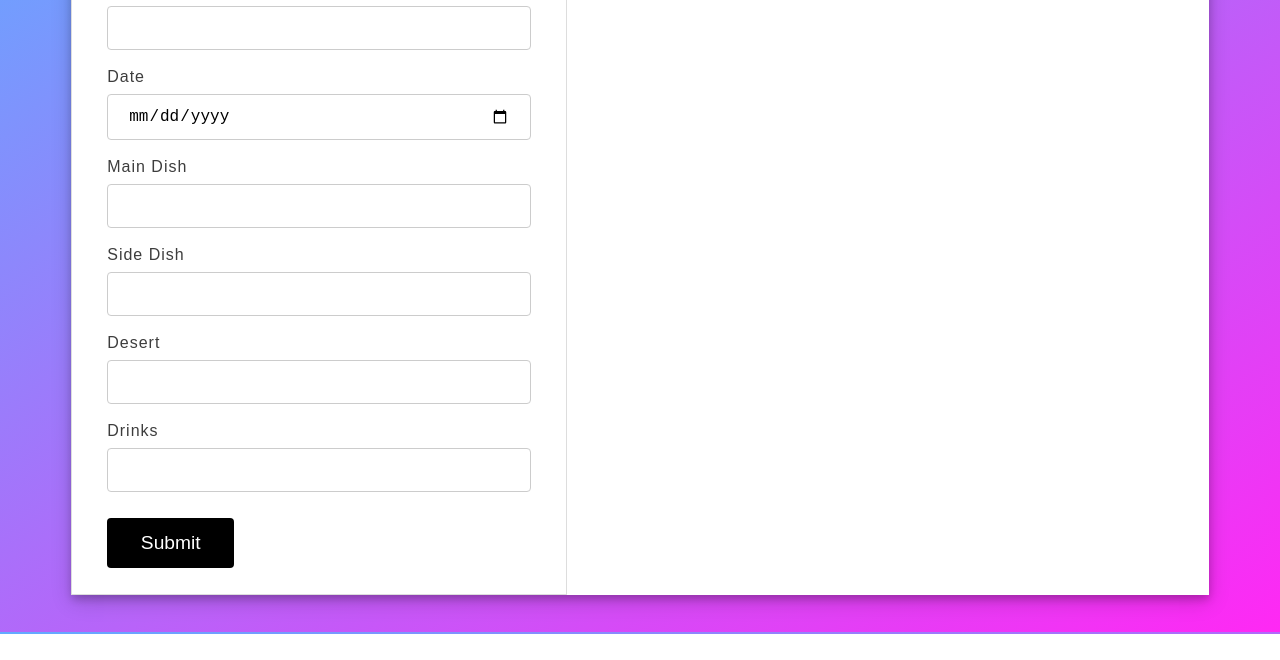
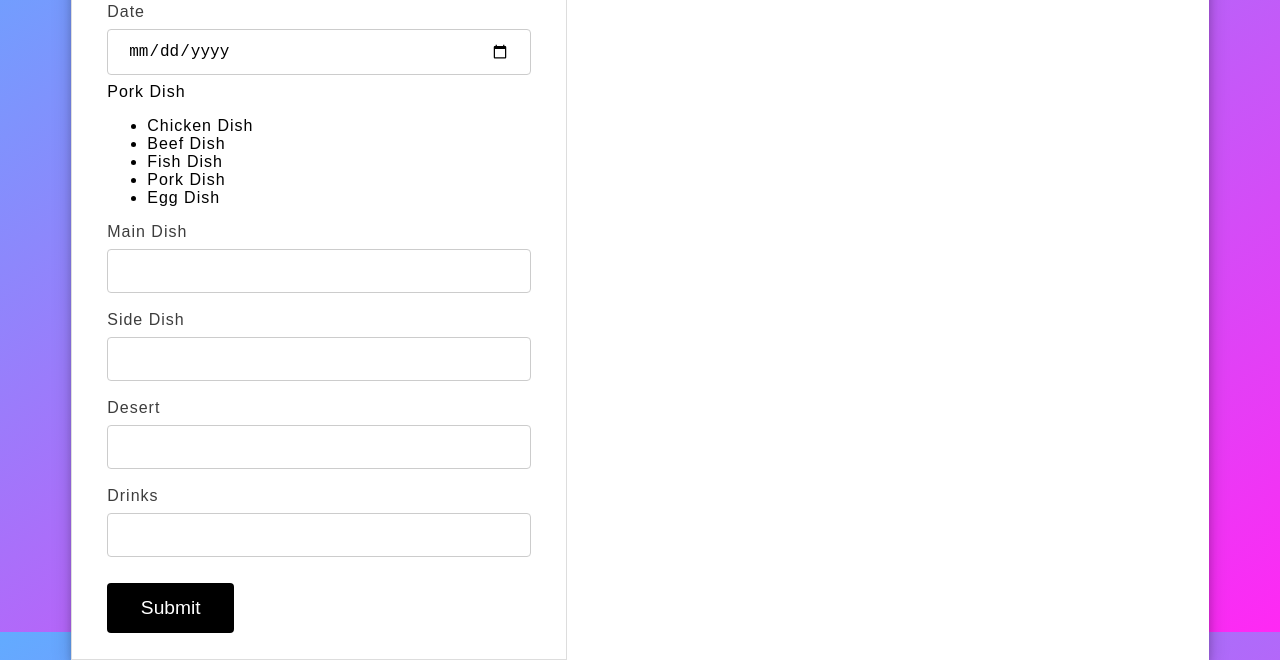
Before and after one commit to Risen7/diet-plan, a plain HTML site: page index.html in a window 1280 px wide. Shown: the part 166-826 px from the top of the page. Before the commit the page ends 800 px from the top, so only its background shows below. Drawn offline with Linux system fonts and the light colour scheme.

Commit message:
Update index.html v1.6

```diff
--- a/index.html
+++ b/index.html
@@ -3,7 +3,7 @@
 
 <head>
     <title>
-        Html CRUD with Pure JavaScript
+        DIET TRACKER WEBSITE
     </title>
     <link rel="stylesheet" href="styles.css">
 </head>
@@ -15,12 +15,25 @@
                 <h1>DIET TRACKER</h1>
                 <form onsubmit="event.preventDefault();onFormSubmit();" autocomplete="off">
                     <div>
-                        <label>Meal</label><label class="validation-error hide" id="mealValidationError">This field is required.</label>
+                        <label>Meal</label><label class="validation-error hide" id="mealValidationError">-This field is required.</label>
                         <input type="text" name="meal" id="meal">
                     </div>
                     <div>
                         <label>Date</label>
                         <input type="date" name="date" id="date" >
+                        <div class="dropdown">
+                            <div class="select">
+                                <span class="selected">Pork Dish</span>
+                                <div class="caret"></div>
+                            </div>
+                            <ul class="menu">
+                                <li>Chicken Dish</li>
+                                <li>Beef Dish</li>
+                                <li>Fish Dish</li>
+                                <li class="active">Pork Dish</li>
+                                <li>Egg Dish</li>
+                            </ul>
+                        </div>
                     </div>
                     <div>
                         <label>Main Dish</label>
```
